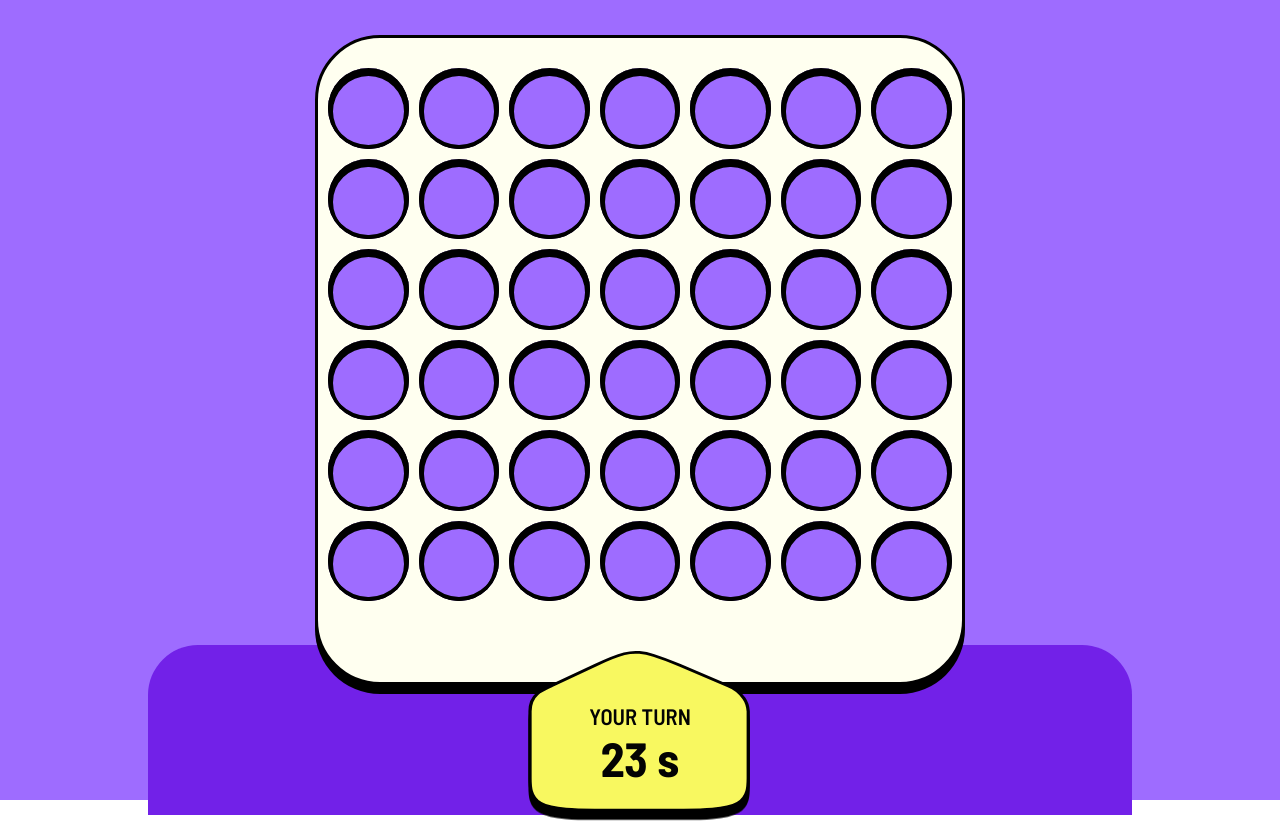
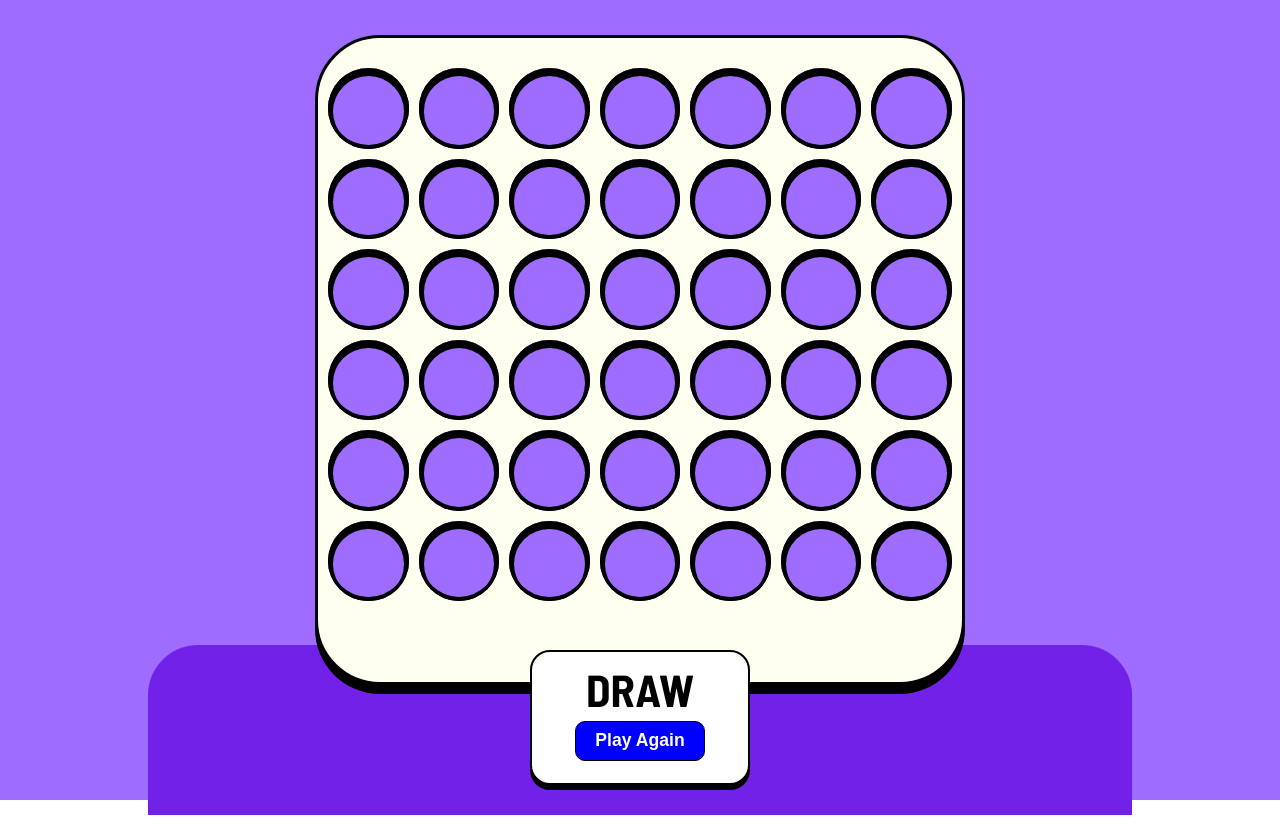
Before and after one commit to ogidog/four-in-row-frontend, a React (Create React App) app: page / in a window 1280 px wide. Built offline with nearby package versions, Linux system fonts and the light colour scheme.

Commit message:
Add informer

```diff
--- a/src/entities/index.ts
+++ b/src/entities/index.ts
@@ -1,5 +1,6 @@
 import Chip from "./chip/ui/chip";
 import TurnTimer from "./turn-timer/ui/turn-timer";
 import ChipsColumn from "./chips-column/ui/chips-column";
+import {Informer} from "./informer/ui/informer";
 
-export {Chip, TurnTimer, ChipsColumn}
+export {Chip, TurnTimer, ChipsColumn, Informer}
--- a/src/entities/informer/ui/informer.tsx
+++ b/src/entities/informer/ui/informer.tsx
@@ -1,18 +1,71 @@
 // @flow
 import * as React from 'react';
 import styled from "styled-components";
+import {Simulate} from "react-dom/test-utils";
+import play = Simulate.play;
 
-const StyledContainer = styled.div`
+const StyledContainer = styled.div<{ player: 0 | 1 | 2 }>`
+  display: flex;
+  flex-direction: column;
+  grid-row-gap: 5px;
+  justify-content: flex-start;
+  align-items: center;
 
+  position: absolute;
+  top: 95%;
+  left: 50%;
+  transform: translateX(-50%);
+
+  min-width: 220px;
+  min-height: 135px;
+
+  z-index: 20;
+
+  background-color: ${props => props.player === 1 ? '#f8f861' : props.player === 2 ?'orange':'#ffffff'};
+
+  border-radius: 20px;
+  border: 2px solid black;
+  box-shadow: 0 5px #000000;
+
+  padding: 10px;
+  box-sizing: border-box;
 `;
 
+const Message = styled.div`
+  font-weight: bold;
+  font-size: 2.8em;
+  color: black;
+`
+
+const PlayAgainButton = styled.button`
+  width: 130px;
+  height: 40px;
+
+  border-radius: 10px;
+  border: 1px solid #000000;
+  background-color: blue;
+
+  font-weight: bold;
+  font-size: 1.1em;
+  color: #fffff0;
+`
+
+
 type Props = {
+    player: 0 | 1 | 2;
+};
 
-};
 export const Informer = (props: Props) => {
+    const {player} = props;
+
     return (
-        <div>
-
-        </div>
+        <StyledContainer player={player}>
+            <Message>
+                {player === 1 ? 'WIN!' : player === 2 ? 'LOSE!' : 'DRAW'}
+            </Message>
+            <PlayAgainButton>
+                Play Again
+            </PlayAgainButton>
+        </StyledContainer>
     );
 };
--- a/src/widgets/board/ui/board.tsx
+++ b/src/widgets/board/ui/board.tsx
@@ -2,7 +2,7 @@
 import * as React from 'react';
 import styled from "styled-components";
 import {JSX, useEffect} from "react";
-import {Chip, ChipsColumn, TurnTimer} from "entities/index";
+import {Chip, ChipsColumn, Informer, TurnTimer} from "entities/index";
 import {useDispatch, useSelector} from "react-redux";
 import {RootState} from "app/model/store";
 import {RowNumber, ColumnNumber} from "entities/chip/model/types";
@@ -94,7 +94,8 @@ export const Board = () => {
     return (
         <StyledContainer>
             <>
-                <TurnTimer player={player} onCountdownChange={onCountdownChange}/>
+                {/*<TurnTimer player={player} onCountdownChange={onCountdownChange}/>*/}
+                <Informer player={0}/>
                 {drawBoard()}
             </>
         </StyledContainer>
```
